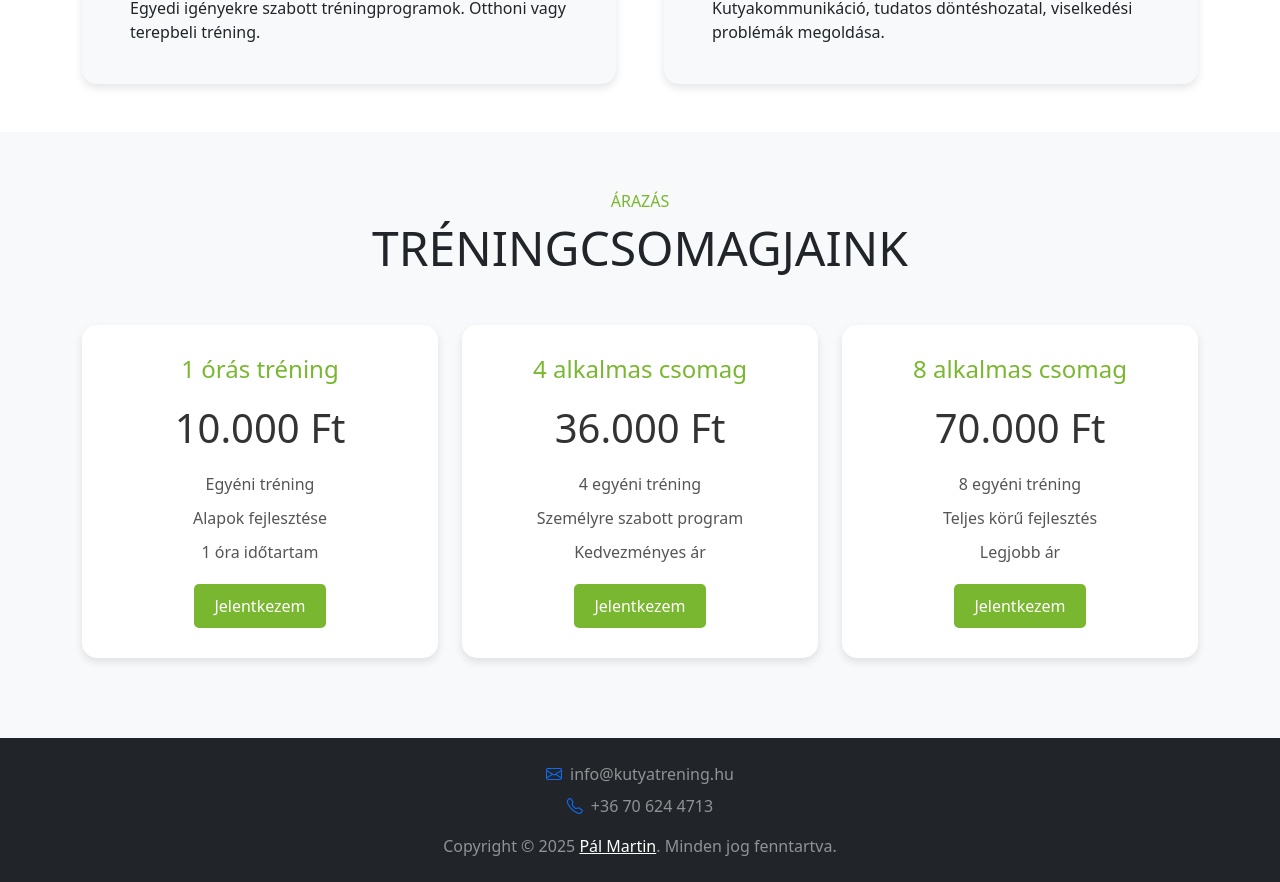
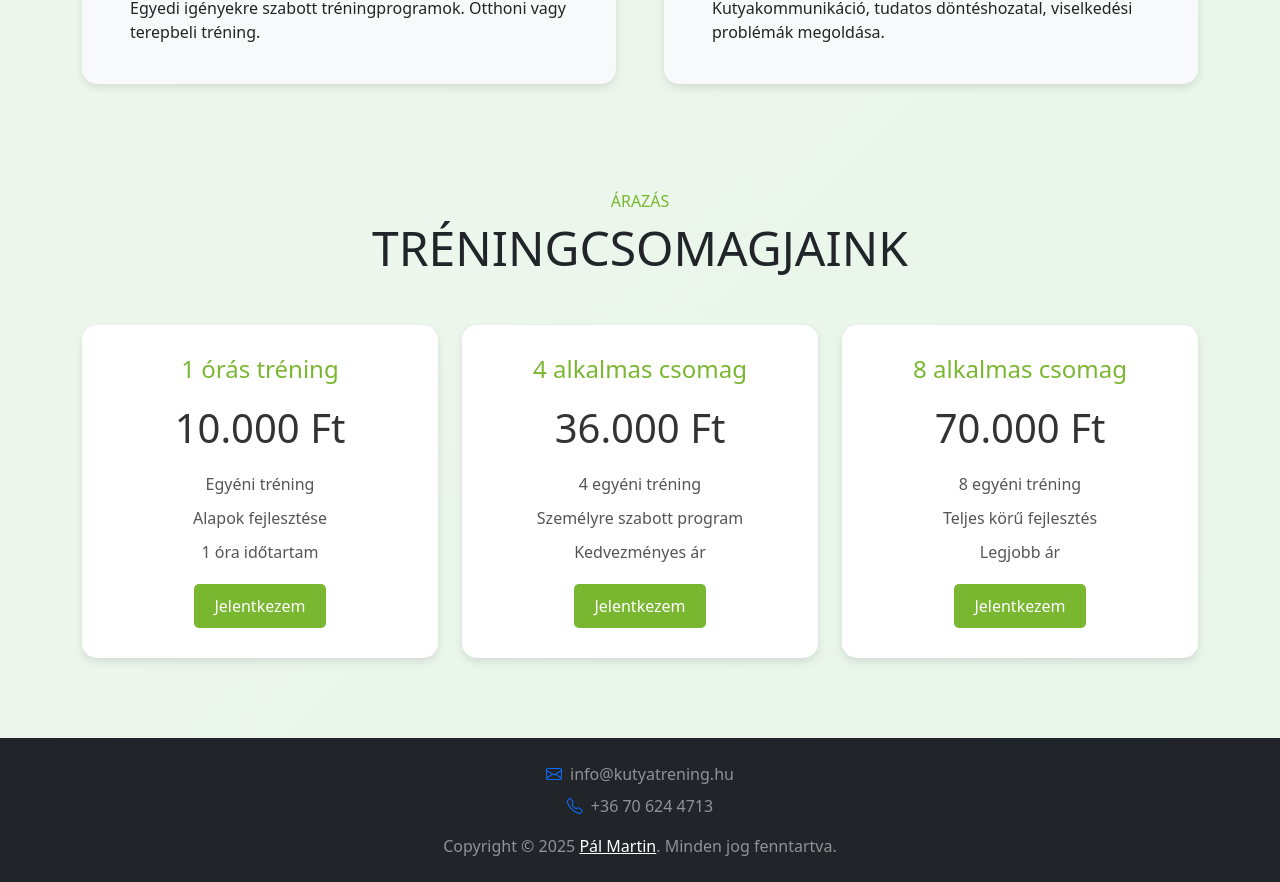
Before and after one commit to XY56L7/lang_tamas_dog_trainer, a React (Create React App) app: page / in a window 1280 px wide. Shown: the part 2996-3878 px from the top of the page. Built offline with nearby package versions, Linux system fonts and the light colour scheme.

Commit message:
Update the bg of pricing

```diff
--- a/src/Pricing.css
+++ b/src/Pricing.css
@@ -1,7 +1,6 @@
 /* Pricing.css */
 .pricing-section {
     padding: 60px 0;
-    background-color: #f8f9fa; /* Világos háttérszín */
 }
 
 .pricing-card {
--- a/src/styles.css
+++ b/src/styles.css
@@ -5,7 +5,9 @@
   --light: #F3F3F3;
   --dark: #212121;
 }
-
+body {
+  background: linear-gradient(135deg, #F7FAF4 0%, #E8F5E9 100%);
+}
 [class^=flaticon-]:before,
 [class*=" flaticon-"]:before,
 [class^=flaticon-]:after,
```
